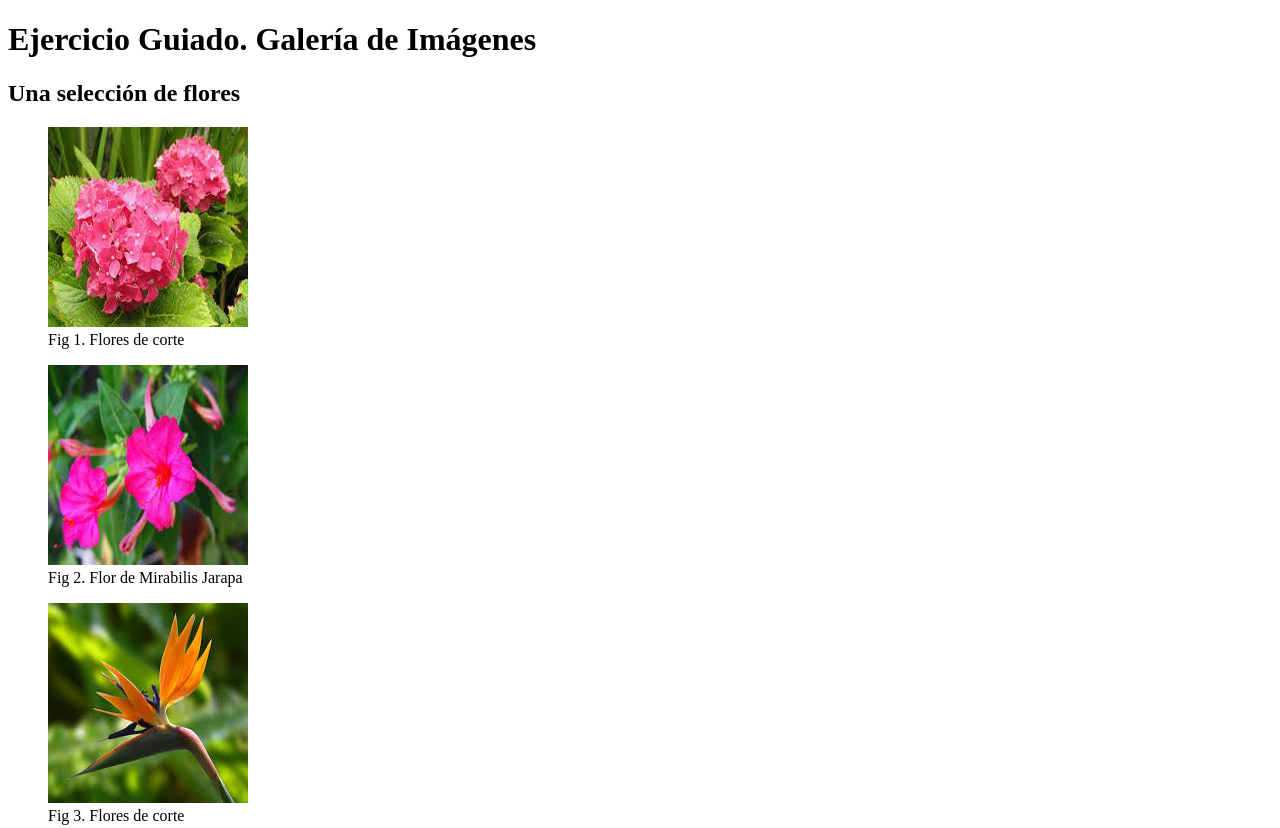
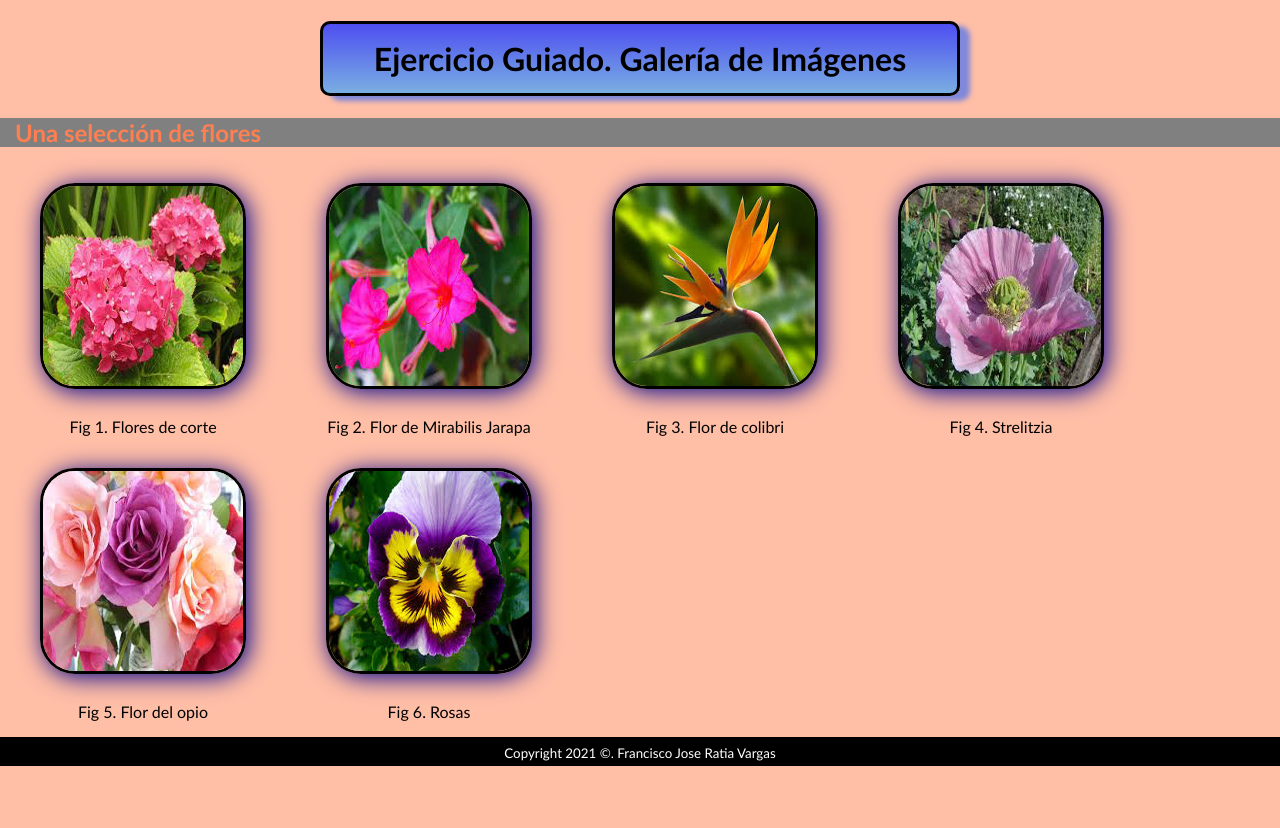
Before and after one commit to fratiav/HTML5-Ejercicio-Guiado, a plain HTML site: page index.html in a window 1280 px wide. Shown: the top 828 px of the page. After the commit the page ends 800 px from the top, so only its background shows below. Drawn offline with Linux system fonts and the light colour scheme.

Commit message:
Estilos CSS aplicados

```diff
--- a/index.css
+++ b/index.css
@@ -0,0 +1,63 @@
+html, body{
+  margin:0;
+  padding:0;
+  border:0;
+  outline:0;
+  font-size:100%;
+  vertical-align:baseline;
+  background:transparent;
+  font-family: 'Gill Sans', 'Gill Sans MT','Trebuchet MS', sans-serif;
+}
+
+body{
+    background-color: rgba(255, 127, 80, 0.507);
+}
+header{
+    width: 50%;
+    margin: 0 auto;
+}
+
+header h1{
+    background: -webkit-linear-gradient(top,rgb(78, 78, 241),rgb(121, 175, 226));
+    border: 3px solid black;
+    text-align: center;
+    border-radius: 10px;
+    padding: 15px;
+    box-shadow: 10px 5px 5px rgb(127, 136, 218);
+}
+
+section{
+    background-color: rgba(238, 105, 57, 0.507);
+}
+
+section h2:first-child{
+    color: coral;
+    background-color: rgb(128, 128, 128);
+    padding-left: 15px;
+}
+
+figure{
+    float: left;
+    text-align: center;
+}
+
+figure img{
+    border-radius: 35px;
+    box-shadow: 3px 3px 25px darkblue;
+    border: 3px solid black;
+    margin-bottom: 25px;
+    -webkit-transition: -webkit-transform 0.8s;
+}
+
+figure img:hover{
+    -webkit-transform: scale(1.2);
+}
+
+footer{
+    clear: both;
+    background-color: black;
+    color: white;
+    text-align: center;
+    padding-top: 5px;
+    padding-bottom: 5px;
+}
--- a/index.html
+++ b/index.html
@@ -5,15 +5,14 @@
     <meta http-equiv="X-UA-Compatible" content="IE=edge">
     <meta name="viewport" content="width=device-width, initial-scale=1.0">
     <title>HTML5 - Ejercicio Guiado CSS</title>
+    <link rel="stylesheet" href="index.css" type="text/css"/>
 </head>
 <body>
     <header>
-        <hgroup>
-            <h1>Ejercicio Guiado. Galería de Imágenes</h1>
-            <h2>Una selección de flores</h2>
-        </hgroup>
+        <h1>Ejercicio Guiado. Galería de Imágenes</h1>
     </header>
     <section>
+        <h2>Una selección de flores</h2>
         <figure>
             <img src="imagenes/1.jpg"/>
             <figcaption>Fig 1. Flores de corte</figcaption>
@@ -24,7 +23,7 @@
         </figure>
         <figure>
             <img src="imagenes/3.jpg"/>
-            <figcaption>Fig 3. Flores de corte</figcaption>
+            <figcaption>Fig 3. Flor de colibri</figcaption>
         </figure>
         <figure>
             <img src="imagenes/4.jpg"/>
```
